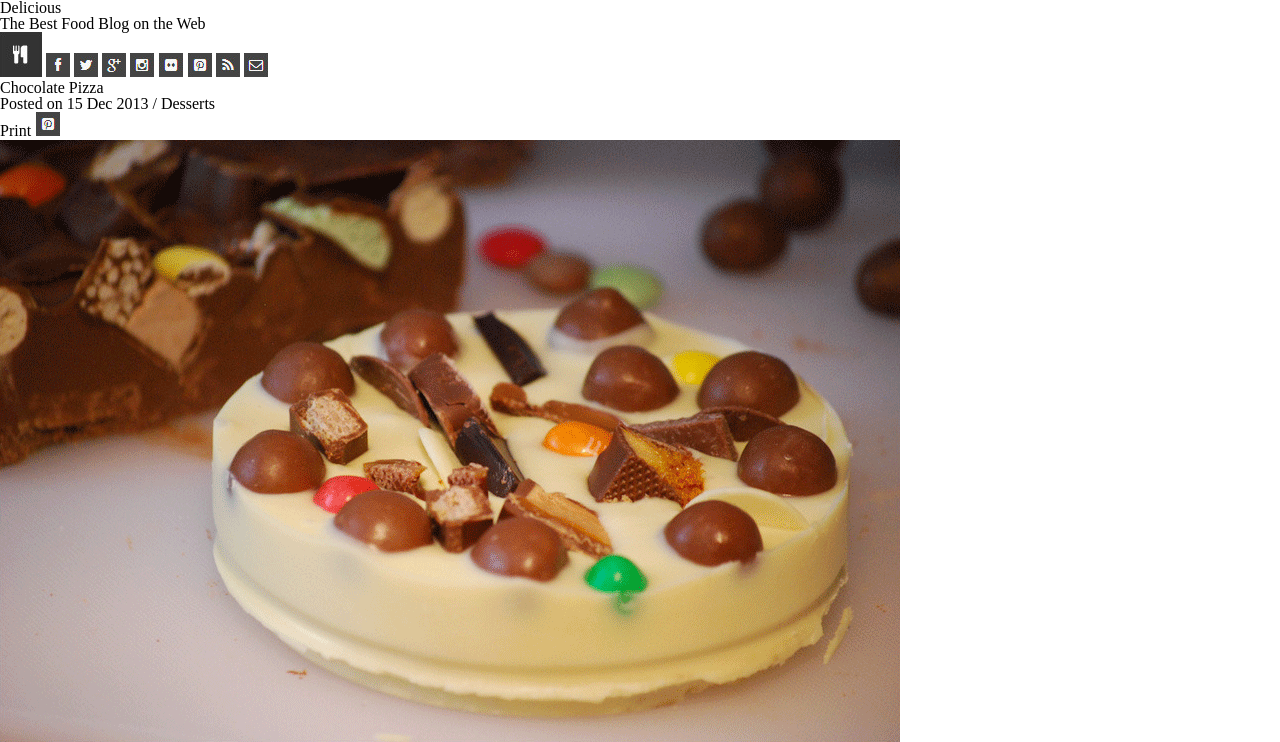
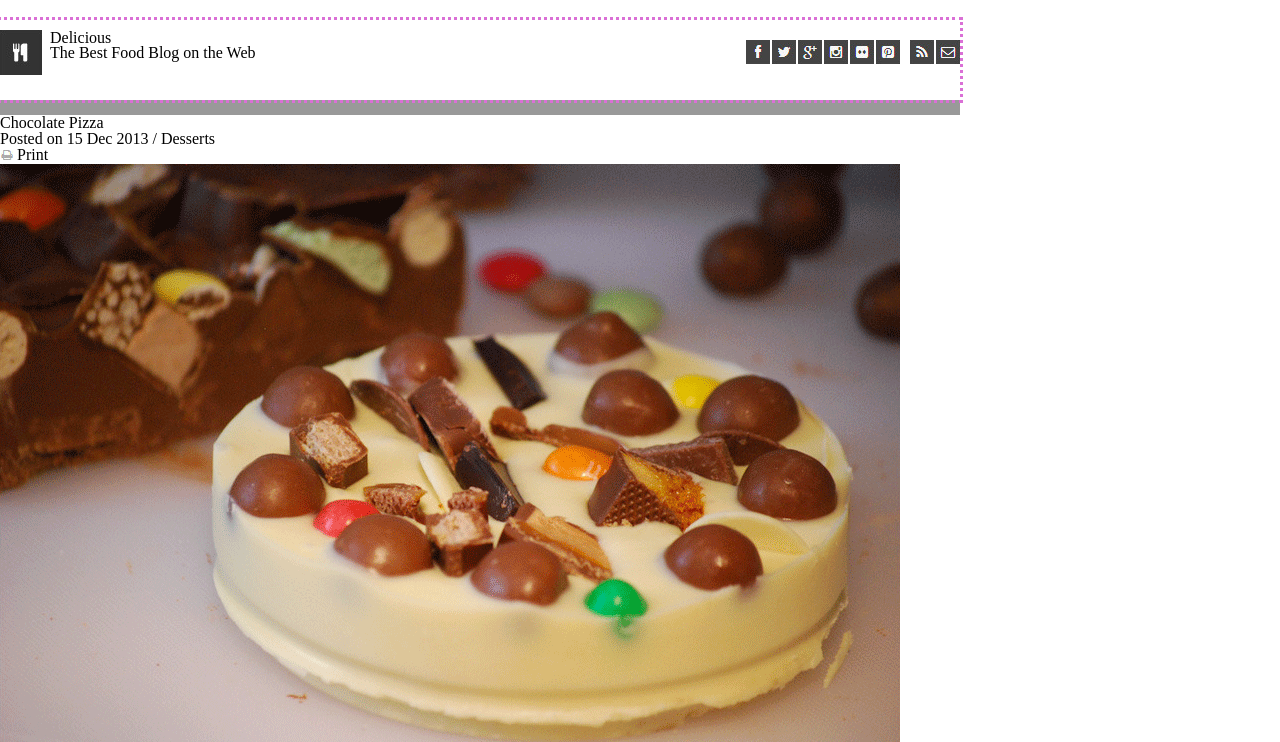
Before and after one commit to Rachnicrice/chocolate-pizza, a plain HTML site: page index.html in a window 1280 px wide. Shown: the top 742 px of the page. Drawn offline with Linux system fonts and the light colour scheme.

Commit message:
Finished header and div

```diff
--- a/css/style.css
+++ b/css/style.css
@@ -0,0 +1,84 @@
+* {
+  box-sizing: border-box;
+  max-width: 960px;
+  margin: 0px auto 0px auto;
+}
+
+#banner {
+  position: relative;
+  height: 80px;
+  background: #fff;
+  outline: dotted 3px orchid;
+  margin: 20px 0px 0px 0px;
+}
+
+#logo {
+  position: absolute;
+  top: 10px;
+
+}
+
+h1 {
+  position: absolute;
+  top: 10px;
+  left: 50px;
+}
+
+h2 {
+  position: absolute;
+  top: 25px;
+  left: 50px;
+}
+
+#wifi {
+  position: absolute;
+  top: 20px;
+  right: 26px;
+}
+
+#mail {
+  position: absolute;
+  top: 20px;
+  right: 0;
+}
+
+#pin {
+  position: absolute;
+  top: 20px;
+  right: 60px;
+}
+
+#flic {
+  position: absolute;
+  top: 20px;
+  right: 86px;
+}
+
+#insta {
+  position: absolute;
+  top: 20px;
+  right: 112px;
+}
+
+#google {
+  position: absolute;
+  top: 20px;
+  right: 138px;
+}
+
+#twitter {
+  position: absolute;
+  top: 20px;
+  right: 164px;
+}
+
+#fb {
+  position: absolute;
+  top: 20px;
+  right: 190px;
+}
+
+div {
+  height: 15px;
+  background: #999;
+}
--- a/index.html
+++ b/index.html
@@ -8,18 +8,18 @@
   </head>
 
   <body>
-    <header>
+    <header id="banner">
       <h1>Delicious</h1>
       <h2>The Best Food Blog on the Web</h2>
       <img id="logo" src="./images/logo.png" alt="Logo">
-      <img id="fb" src="./images/fb-icon.png" alt="fb-icon">
-      <img id="twitter" src="./images/twit-icon.png" alt="twitter-icon">
-      <img id="google" src="./images/gp-icon.png" alt="google-icon">
-      <img id="insta" src="./images/insta-icon.png" alt="insta-icon">
-      <img id="flic" src="./images/flic-icon.png" alt="flickr-icon">
-      <img id="pin" src="./images/pint-icon.png" alt="pinterest-icom">
-      <img id="wifi" src="./images/rss-icon.png" alt="rss-icon">
-      <img id="mail" src="./images/mail-icon.png" alt="email-icon">
+      <img id="fb" class="social" src="./images/fb-icon.png" alt="fb-icon">
+      <img id="twitter" class="social" src="./images/twit-icon.png" alt="twitter-icon">
+      <img id="google" class="social" src="./images/gp-icon.png" alt="google-icon">
+      <img id="insta" class="social" src="./images/insta-icon.png" alt="insta-icon">
+      <img id="flic" class="social" src="./images/flic-icon.png" alt="flickr-icon">
+      <img id="pin" class="social" src="./images/pint-icon.png" alt="pinterest-icom">
+      <img id="wifi" class="misc" src="./images/rss-icon.png" alt="rss-icon">
+      <img id="mail" class="misc" src="./images/mail-icon.png" alt="email-icon">
     </header>
 
     <div class="border"></div>
@@ -28,8 +28,8 @@
       <header>
         <h3>Chocolate Pizza</h3>
         <h4>Posted on 15 Dec 2013 / Desserts</h4>
+        <img src="./images/print-icon.png" alt="print-icon">
         <span>Print</span>
-        <img src="./images/pint-icon.png" alt="print icon">
       </header>
 
       <article>
```
